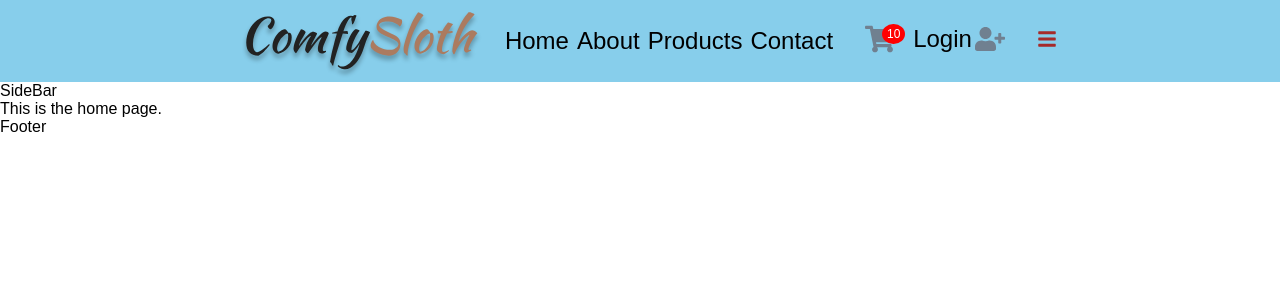
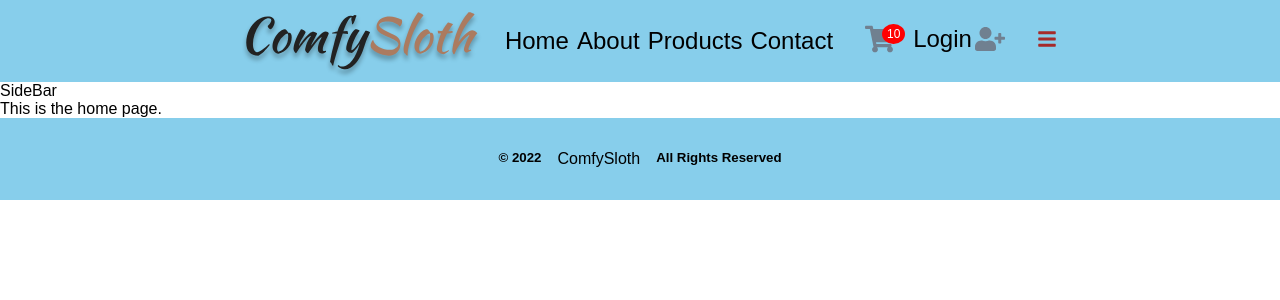
Before and after one commit to TatsuKenshi/comfy-store-typescript, a React (Create React App) app: page / in a window 1280 px wide. Shown: the top 300 px of the page. Built offline with nearby package versions, Linux system fonts and the light colour scheme.

Commit message:
adds footer w/basic styling

```diff
--- a/src/components/footer/index.tsx
+++ b/src/components/footer/index.tsx
@@ -1,7 +1,21 @@
 import React from "react";
 
 const Footer = () => {
-  return <div>Footer</div>;
+  return (
+    <div
+      style={{
+        display: "flex",
+        justifyContent: "center",
+        paddingTop: "2rem",
+        paddingBottom: "2rem",
+        backgroundColor: "skyblue",
+      }}
+    >
+      <h5 style={{ marginRight: "1rem" }}>&copy; {new Date().getFullYear()}</h5>
+      <span style={{ marginRight: "1rem" }}>ComfySloth</span>
+      <h5>All Rights Reserved</h5>
+    </div>
+  );
 };
 
 export default Footer;
```
